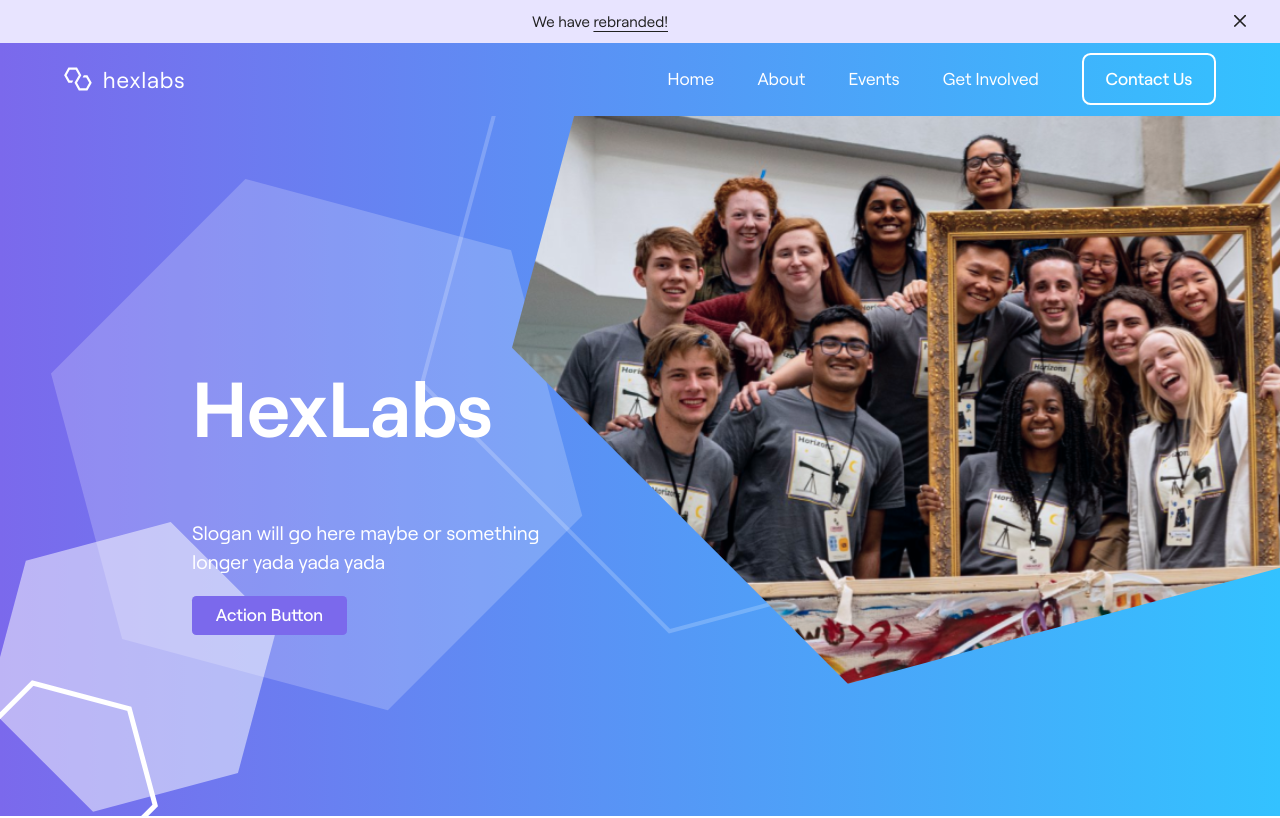
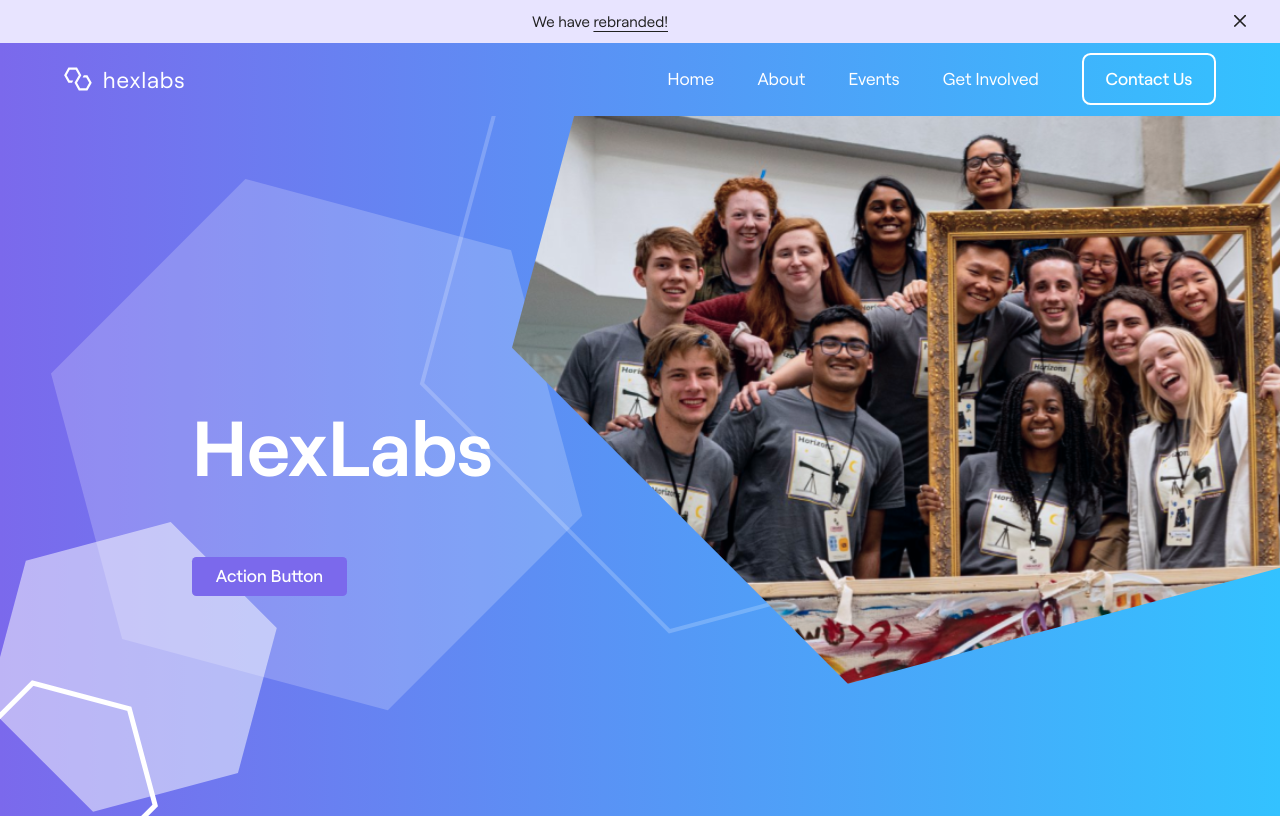
Before and after one commit to HackGT/hexlabs-website, a Next.js app: page / in a window 1280 px wide. Shown: the top 818 px of the page. Built offline with nearby package versions, Linux system fonts and the light colour scheme.

Commit message:
remove slogan

```diff
--- a/pages/index.tsx
+++ b/pages/index.tsx
@@ -11,7 +11,6 @@ export default function Home(props: Props) {
       <section className="splash splash-main">
         <div className="max-width-400">
           <h1>HexLabs</h1>
-          <p>Slogan will go here maybe or something longer yada yada yada</p>
           <Button type={ButtonType.SOLID}>Action Button</Button>
         </div>
         <div className="hex-container">
```
